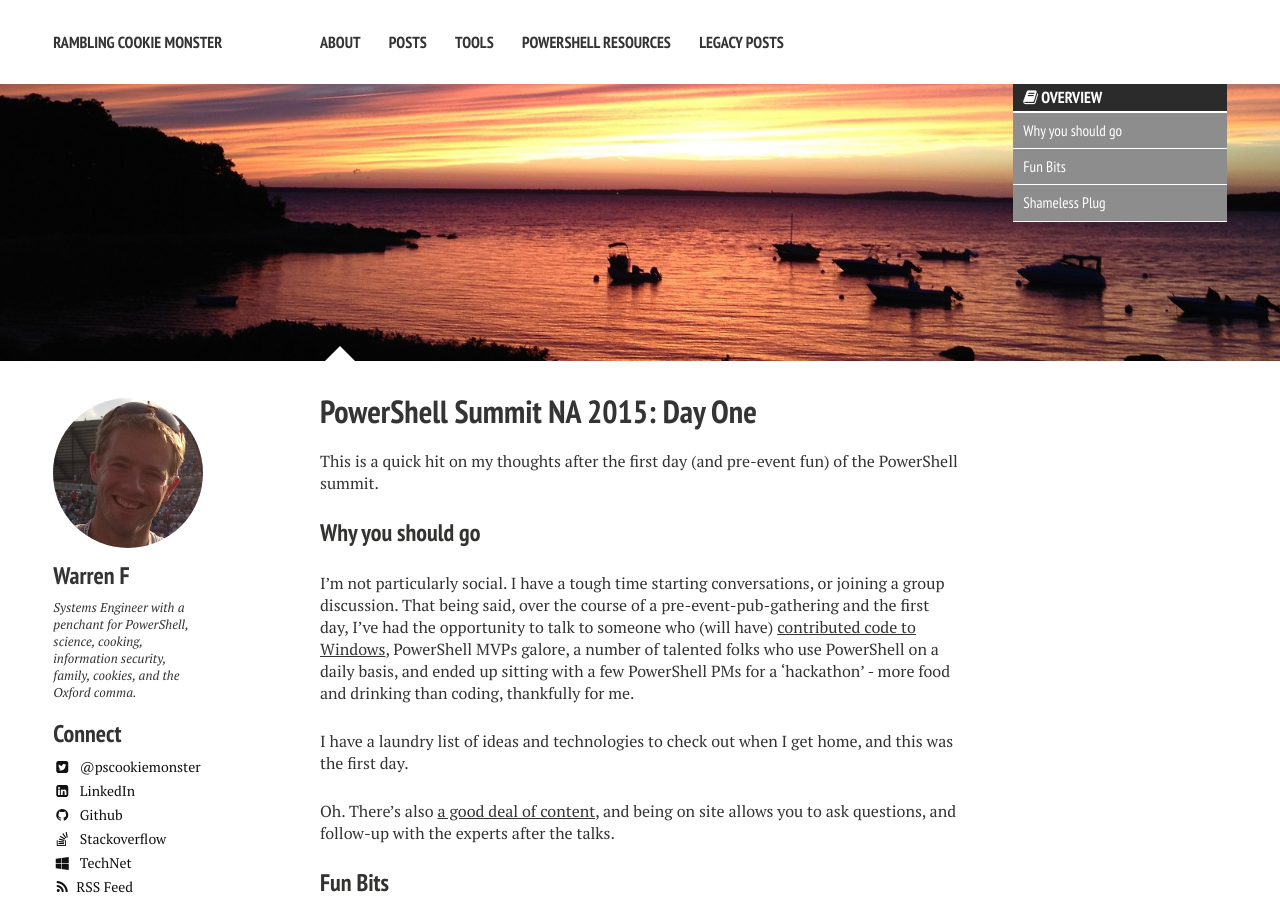
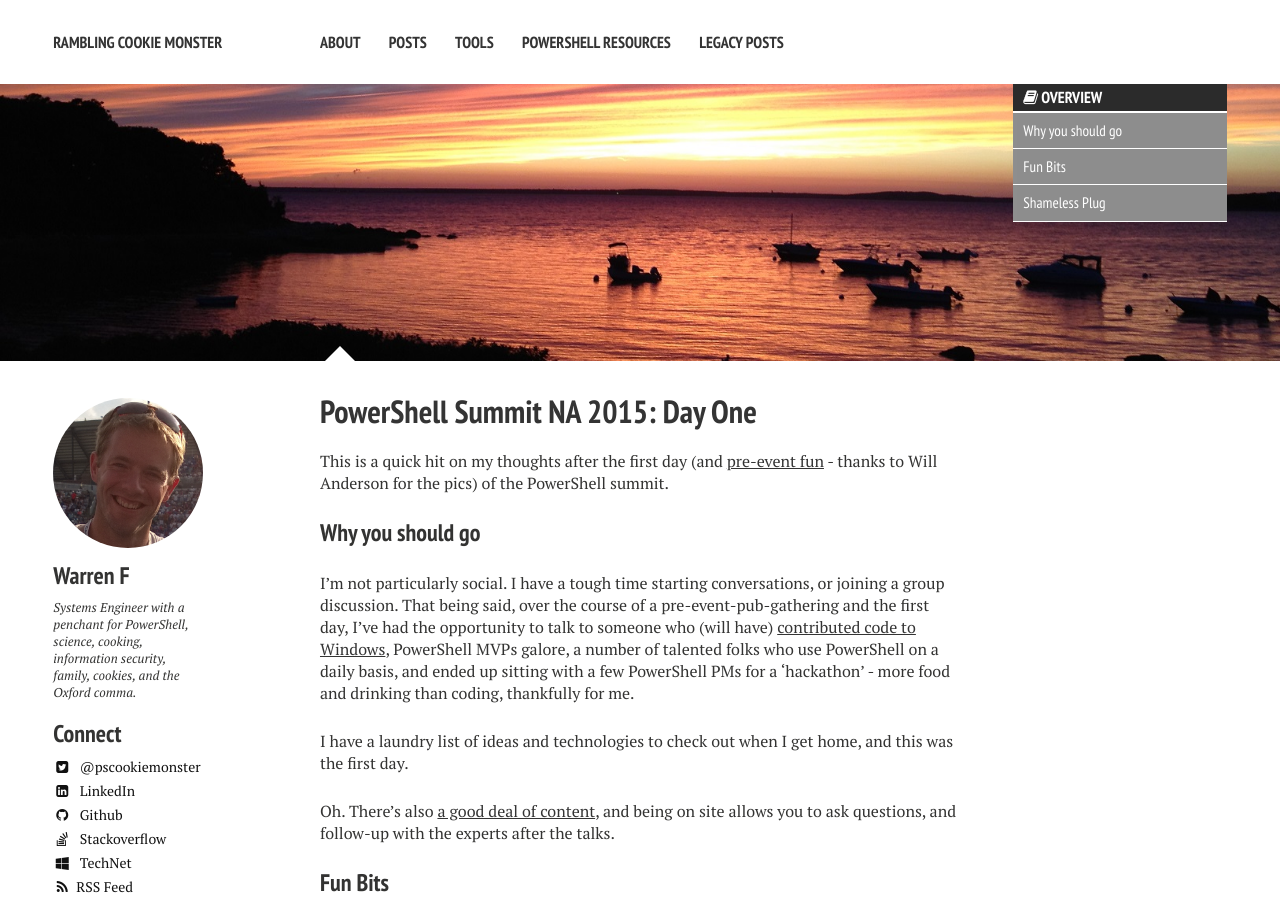
Before and after one commit to RamblingCookieMonster/RamblingCookieMonster.github.io, a Jekyll site: the page built from _posts/2015-04-20-PowerShell-Summit-Day-One.md, in a window 1280 px wide and 900 px high. Built offline with Jekyll 4.4.1, drawn with Linux system fonts in a browser that asks for light colours; nearby versions of some CDN libraries; comment, search, counter and statistics services are not loaded.

Commit message:
pics link

```diff
--- a/_posts/2015-04-20-PowerShell-Summit-Day-One.md
+++ b/_posts/2015-04-20-PowerShell-Summit-Day-One.md
@@ -12,7 +12,7 @@ image:
 ---
 {% include _toc.html %}
 
-This is a quick hit on my thoughts after the first day (and pre-event fun) of the PowerShell summit.
+This is a quick hit on my thoughts after the first day (and [pre-event fun](https://onedrive.live.com/?cid=d4b8e51b855f08af&id=D4B8E51B855F08AF%21137929&sff=1&authkey=%21AKc-yMjpq6tAcTM&v=3) - thanks to Will Anderson for the pics) of the PowerShell summit.
 
 ### Why you should go
 
```
